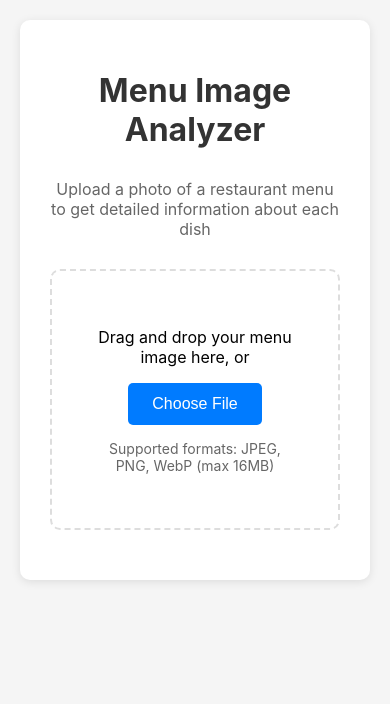
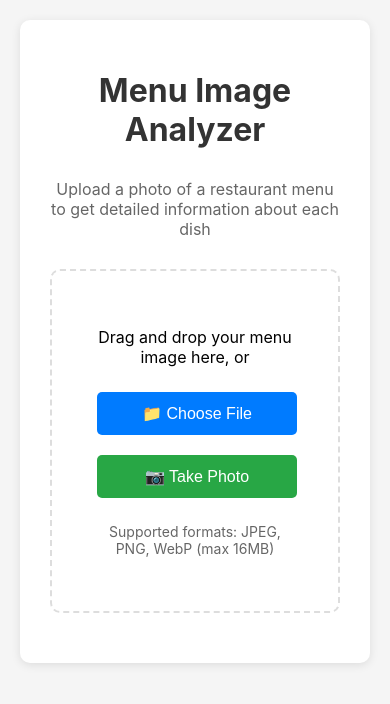
Before and after one commit to rafgger/MenuReader, a Flask app: page / in a window 390 px wide. Shown: the top 704 px of the page. Run offline with Flask 3, Linux system fonts and the light colour scheme.

Commit message:
feat(ui): Add camera capture support and improve mobile experience
- Add camera input with capture attribute for direct photo taking on mobile devices
- Implement button group layout with improved styling for file upload and camera buttons
- Add mobile device detection and responsive UI adjustments for better mobile experience
- Update upload area text to be more mobile-friendly with emoji icons for buttons
- Add file source detection to show whether image came from camera or file picker
- Implement responsive CSS with flexbox for button layout and mobile breakpoints
- Add camera input event listener to handle photo capture same as file uploads
- Update tests to verify camera capture functionality in HTML template
- Update task tracking to mark data model implementation and property tests as complete

```diff
--- a/app/templates/index.html
+++ b/app/templates/index.html
@@ -50,9 +50,40 @@
             cursor: pointer;
             font-size: 16px;
             transition: background-color 0.3s;
+            margin: 5px;
         }
         .upload-btn:hover {
             background-color: #0056b3;
+        }
+        .camera-btn {
+            background-color: #28a745;
+            color: white;
+            padding: 12px 24px;
+            border: none;
+            border-radius: 5px;
+            cursor: pointer;
+            font-size: 16px;
+            transition: background-color 0.3s;
+            margin: 5px;
+        }
+        .camera-btn:hover {
+            background-color: #218838;
+        }
+        .button-group {
+            display: flex;
+            justify-content: center;
+            flex-wrap: wrap;
+            gap: 10px;
+            margin: 20px 0;
+        }
+        @media (max-width: 768px) {
+            .button-group {
+                flex-direction: column;
+                align-items: center;
+            }
+            .upload-btn, .camera-btn {
+                width: 200px;
+            }
         }
         .message {
             padding: 15px;
@@ -97,10 +128,16 @@
         <form id="uploadForm" enctype="multipart/form-data">
             <div class="upload-area" id="uploadArea">
                 <p>Drag and drop your menu image here, or</p>
-                <button type="button" class="upload-btn" onclick="document.getElementById('fileInput').click()">
-                    Choose File
-                </button>
+                <div class="button-group">
+                    <button type="button" class="upload-btn" onclick="document.getElementById('fileInput').click()">
+                        📁 Choose File
+                    </button>
+                    <button type="button" class="camera-btn" onclick="document.getElementById('cameraInput').click()">
+                        📷 Take Photo
+                    </button>
+                </div>
                 <input type="file" id="fileInput" name="file" accept="image/*">
+                <input type="file" id="cameraInput" name="file" accept="image/*" capture="environment">
                 <p style="margin-top: 15px; color: #666; font-size: 14px;">
                     Supported formats: JPEG, PNG, WebP (max 16MB)
                 </p>
@@ -121,6 +158,7 @@
     <script>
         const uploadArea = document.getElementById('uploadArea');
         const fileInput = document.getElementById('fileInput');
+        const cameraInput = document.getElementById('cameraInput');
         const uploadForm = document.getElementById('uploadForm');
         const messageArea = document.getElementById('messageArea');
         const progressBar = document.getElementById('progressBar');
@@ -147,8 +185,14 @@
             }
         });
 
-        // Handle file input change
+        // Handle file input change (both file picker and camera)
         fileInput.addEventListener('change', (e) => {
+            if (e.target.files.length > 0) {
+                handleFileUpload(e.target.files[0]);
+            }
+        });
+
+        cameraInput.addEventListener('change', (e) => {
             if (e.target.files.length > 0) {
                 handleFileUpload(e.target.files[0]);
             }
@@ -167,6 +211,10 @@
                 showMessage('File size must be less than 16MB', 'error');
                 return;
             }
+
+            // Show file info
+            const fileSource = file.name.includes('IMG_') || file.name.includes('image') ? 'camera' : 'file';
+            showMessage(`Processing ${fileSource === 'camera' ? 'camera photo' : 'uploaded file'}: ${file.name}`, 'success');
 
             // Upload file
             uploadFile(file);
@@ -230,6 +278,21 @@
                 }, 5000);
             }
         }
+
+        // Detect if user is on mobile device
+        function isMobileDevice() {
+            return /Android|webOS|iPhone|iPad|iPod|BlackBerry|IEMobile|Opera Mini/i.test(navigator.userAgent);
+        }
+
+        // Update UI based on device capabilities
+        if (isMobileDevice()) {
+            // On mobile, make camera button more prominent
+            document.querySelector('.camera-btn').style.order = '-1';
+
+            // Update text to be more mobile-friendly
+            const uploadText = document.querySelector('.upload-area p');
+            uploadText.textContent = 'Take a photo of your menu or choose from gallery';
+        }
     </script>
 </body>
 </html>
```
Also changed, not shown: tests/test_app.py (+2 -0 lines), tests/test_data_models.py (added, +198 -0 lines), tests/test_property_file_validation.py (added, +121 -0 lines), .kiro/specs/menu-image-analyzer/tasks.md.
